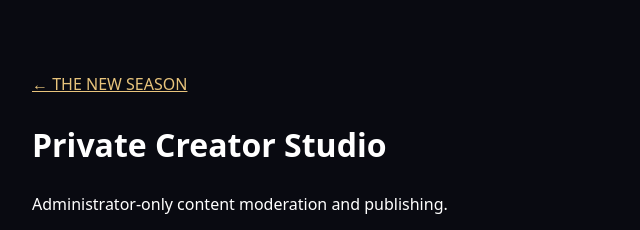
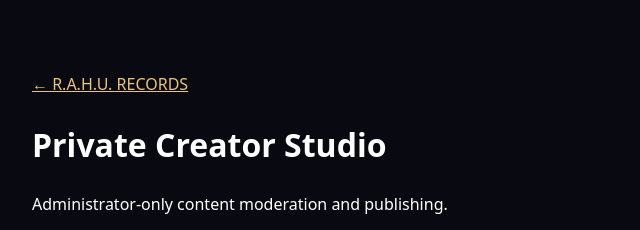
Before and after one commit to rahurecords978-a11y/rahu-records, a plain HTML site: page review/studio.html in a window 1280 px wide. Shown: the top 230 px of the page, 183-823 px from the left. Drawn offline with Linux system fonts and the light colour scheme; no server answers.

```diff
--- a/review/studio.html
+++ b/review/studio.html
@@ -1 +1 @@
-<!doctype html><html lang="en"><meta charset="utf-8"><meta name="viewport" content="width=device-width,initial-scale=1"><title>Private Creator Studio</title><style>body{background:#090a11;color:white;font:16px/1.6 system-ui;max-width:850px;margin:6vh auto;padding:24px}input{display:block;width:100%;padding:12px;margin:8px 0 16px;background:#171924;color:white;border:1px solid #666}button{padding:12px;background:#e8c47c;border:0;cursor:pointer;margin:6px}a{color:#e8c47c}.hidden{display:none}article{border:1px solid #444;padding:14px;margin:10px 0}</style><a href="index.html">← THE NEW SEASON</a><h1>Private Creator Studio</h1><p>Administrator-only content moderation and publishing.</p><div id="loginPanel"><label>Email<input id="email" type="email"></label><label>Password<input id="password" type="password"></label><button id="login">Administrator sign in</button></div><div id="dashboard" class="hidden"><h2>Pending artists</h2><div id="artists"></div><h2>Pending releases</h2><div id="releases"></div></div><p id="status" role="status"></p><script type="module" src="studio.js"></script></html>
+<!doctype html><html lang="en"><meta charset="utf-8"><meta name="viewport" content="width=device-width,initial-scale=1"><title>Private Creator Studio</title><style>body{background:#090a11;color:white;font:16px/1.6 system-ui;max-width:850px;margin:6vh auto;padding:24px}input{display:block;width:100%;padding:12px;margin:8px 0 16px;background:#171924;color:white;border:1px solid #666}button{padding:12px;background:#e8c47c;border:0;cursor:pointer;margin:6px}a{color:#e8c47c}.hidden{display:none}article{border:1px solid #444;padding:14px;margin:10px 0}</style><a href="index.html">← R.A.H.U. RECORDS</a><h1>Private Creator Studio</h1><p>Administrator-only content moderation and publishing.</p><div id="loginPanel"><label>Email<input id="email" type="email"></label><label>Password<input id="password" type="password"></label><button id="login">Administrator sign in</button></div><div id="dashboard" class="hidden"><h2>Pending artists</h2><div id="artists"></div><h2>Pending releases</h2><div id="releases"></div></div><p id="status" role="status"></p><script type="module" src="studio.js"></script></html>
```
